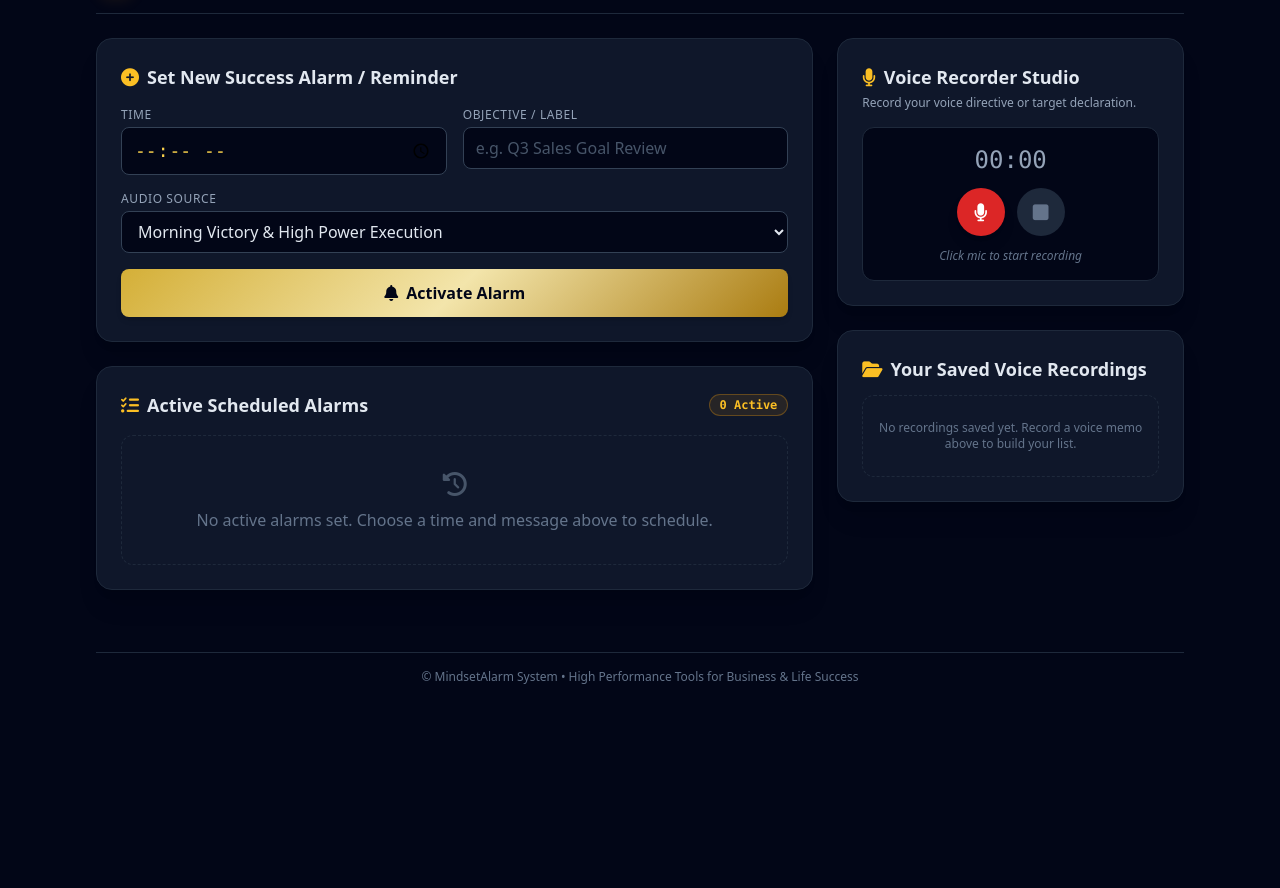
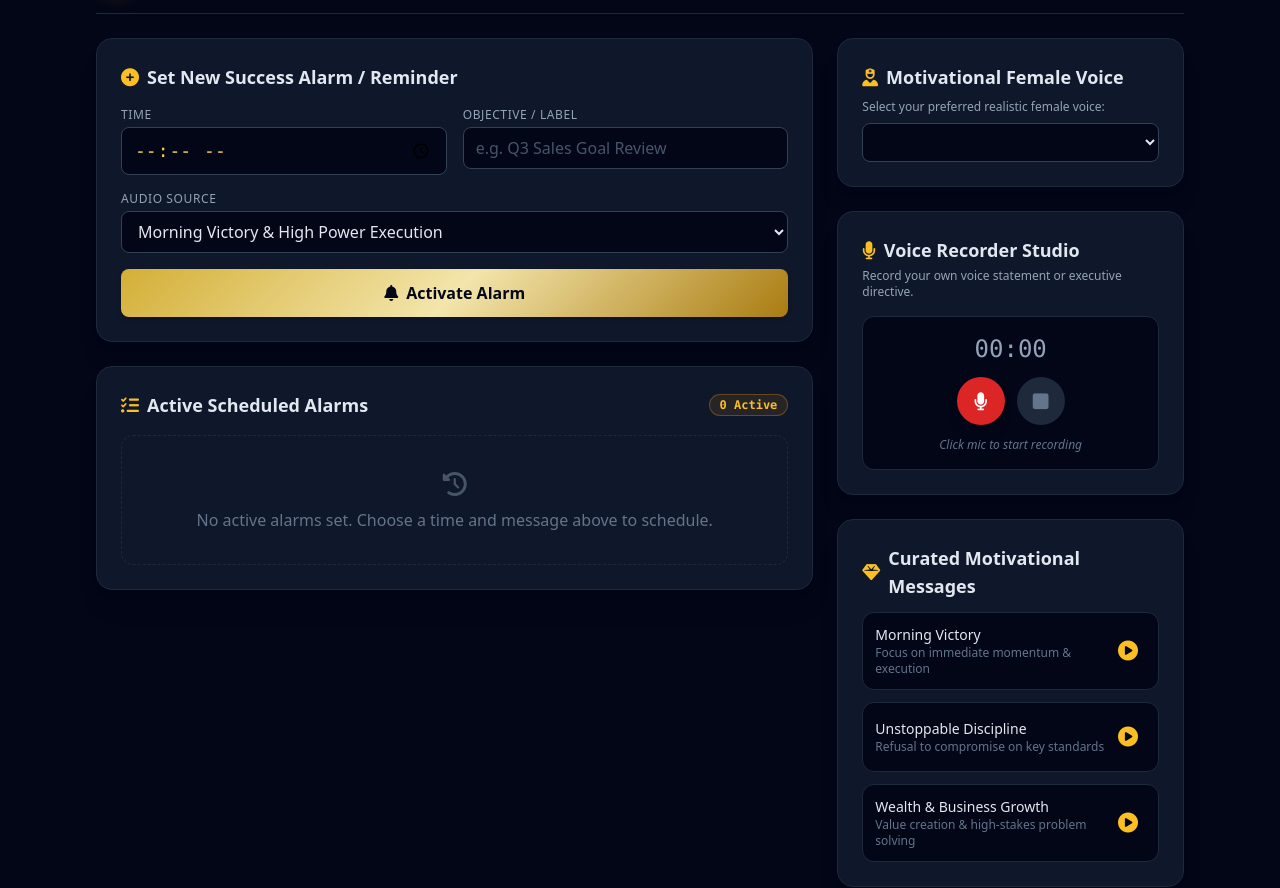
Before and after one commit to ArriveTime/Time, a plain HTML site: page index.html in a window 1280 px wide. Shown: the part 83-971 px from the top of the page. Before the commit the page ends 800 px from the top, so only its background shows below. Drawn offline with nearby package versions, Linux system fonts and the light colour scheme.

Commit message:
Update audio source options and voice settings

```diff
--- a/index.html
+++ b/index.html
@@ -72,7 +72,7 @@
             <div>
               <label class="block text-xs uppercase tracking-wider text-slate-400 mb-1">Audio Source</label>
               <select id="audioSourceType" class="w-full bg-slate-950 border border-slate-700 rounded-lg px-3 py-2 text-slate-200 focus:outline-none focus:border-amber-400 transition">
-                <optgroup label="Curated Executive Audio">
+                <optgroup label="Curated Motivational Messages (Female AI Voice)">
                   <option value="preset-1">Morning Victory & High Power Execution</option>
                   <option value="preset-2">Unstoppable Discipline & Focus</option>
                   <option value="preset-3">Executive Wealth & Business Growth</option>
@@ -109,15 +109,28 @@
 
       </div>
 
-      <!-- Column 2: Voice Studio & Saved Library -->
+      <!-- Column 2: Voice Studio, Voice Settings & Library -->
       <div class="space-y-6">
 
+        <!-- Voice Selection Setting -->
+        <div class="bg-slate-900 border border-slate-800 rounded-2xl p-5 md:p-6 shadow-xl">
+          <h2 class="text-lg font-semibold text-slate-200 mb-2 flex items-center space-x-2">
+            <i class="fa-solid fa-user-nurse text-amber-400"></i>
+            <span>Motivational Female Voice</span>
+          </h2>
+          <label class="block text-xs text-slate-400 mb-2">Select your preferred realistic female voice:</label>
+          <select id="femaleVoiceSelect" class="w-full bg-slate-950 border border-slate-700 rounded-lg px-3 py-2 text-sm text-slate-200 focus:outline-none focus:border-amber-400">
+            <option value="">Loading high-quality female voices...</option>
+          </select>
+        </div>
+
+        <!-- Voice Recorder Studio -->
         <div class="bg-slate-900 border border-slate-800 rounded-2xl p-5 md:p-6 shadow-xl">
           <h2 class="text-lg font-semibold text-slate-200 mb-1 flex items-center space-x-2">
             <i class="fa-solid fa-microphone text-amber-400"></i>
             <span>Voice Recorder Studio</span>
           </h2>
-          <p class="text-xs text-slate-400 mb-4">Record your voice directive or target declaration.</p>
+          <p class="text-xs text-slate-400 mb-4">Record your own voice statement or executive directive.</p>
 
           <div class="bg-slate-950 border border-slate-800 rounded-xl p-4 text-center space-y-3">
             <div id="recordTimer" class="font-mono text-2xl text-slate-400">00:00</div>
@@ -143,7 +156,41 @@
           </div>
         </div>
 
-        <!-- Saved Voice Library Display -->
+        <!-- Curated Motivational Audio Presets -->
+        <div class="bg-slate-900 border border-slate-800 rounded-2xl p-5 md:p-6 shadow-xl">
+          <h2 class="text-lg font-semibold text-slate-200 mb-3 flex items-center space-x-2">
+            <i class="fa-solid fa-gem text-amber-400"></i>
+            <span>Curated Motivational Messages</span>
+          </h2>
+
+          <div class="space-y-3">
+            <div class="p-3 bg-slate-950 border border-slate-800 rounded-xl flex items-center justify-between">
+              <div>
+                <div class="text-sm font-medium text-slate-200">Morning Victory</div>
+                <div class="text-xs text-slate-500">Focus on immediate momentum & execution</div>
+              </div>
+              <button onclick="previewPreset(1)" class="text-amber-400 hover:text-amber-300 p-2"><i class="fa-solid fa-circle-play text-xl"></i></button>
+            </div>
+
+            <div class="p-3 bg-slate-950 border border-slate-800 rounded-xl flex items-center justify-between">
+              <div>
+                <div class="text-sm font-medium text-slate-200">Unstoppable Discipline</div>
+                <div class="text-xs text-slate-500">Refusal to compromise on key standards</div>
+              </div>
+              <button onclick="previewPreset(2)" class="text-amber-400 hover:text-amber-300 p-2"><i class="fa-solid fa-circle-play text-xl"></i></button>
+            </div>
+
+            <div class="p-3 bg-slate-950 border border-slate-800 rounded-xl flex items-center justify-between">
+              <div>
+                <div class="text-sm font-medium text-slate-200">Wealth & Business Growth</div>
+                <div class="text-xs text-slate-500">Value creation & high-stakes problem solving</div>
+              </div>
+              <button onclick="previewPreset(3)" class="text-amber-400 hover:text-amber-300 p-2"><i class="fa-solid fa-circle-play text-xl"></i></button>
+            </div>
+          </div>
+        </div>
+
+        <!-- Saved Personal Recordings List -->
         <div class="bg-slate-900 border border-slate-800 rounded-2xl p-5 md:p-6 shadow-xl">
           <h2 class="text-lg font-semibold text-slate-200 mb-3 flex items-center space-x-2">
             <i class="fa-solid fa-folder-open text-amber-400"></i>
@@ -203,6 +250,8 @@
     // App State
     let alarms = JSON.parse(localStorage.getItem('mindset_alarms') || '[]');
     let customAudioList = [];
+    let availableVoices = [];
+    let selectedFemaleVoice = null;
     let activeTriggeredAlarm = null;
     let currentPlayingAudio = null;
     let db;
@@ -228,6 +277,7 @@
     const audioSourceTypeSelect = document.getElementById('audioSourceType');
     const recordingsOptGroup = document.getElementById('recordingsOptGroup');
     const savedRecordingsList = document.getElementById('savedRecordingsList');
+    const femaleVoiceSelect = document.getElementById('femaleVoiceSelect');
 
     const recordBtn = document.getElementById('recordBtn');
     const stopRecordBtn = document.getElementById('stopRecordBtn');
@@ -293,6 +343,45 @@
         req.onsuccess = () => resolve();
         req.onerror = (e) => reject(e);
       });
+    }
+
+    // Voice Engine: Detect and filter realistic female voices
+    function populateFemaleVoices() {
+      if ('speechSynthesis' in window) {
+        availableVoices = window.speechSynthesis.getVoices();
+        femaleVoiceSelect.innerHTML = '';
+
+        // English female voices priority matchers
+        const femaleKeywords = ['female', 'samantha', 'victoria', 'zira', 'jennie', 'aria', 'jenny', 'karen', 'sora', 'ava', 'emma', 'google us english'];
+        let femaleVoices = availableVoices.filter(v =>
+          v.lang.startsWith('en') && femaleKeywords.some(kw => v.name.toLowerCase().includes(kw))
+        );
+
+        if (femaleVoices.length === 0) {
+          femaleVoices = availableVoices.filter(v => v.lang.startsWith('en'));
+        }
+
+        femaleVoices.forEach((voice, index) => {
+          const option = document.createElement('option');
+          option.value = voice.name;
+          option.textContent = `${voice.name} (${voice.lang})`;
+          if (index === 0) option.selected = true;
+          femaleVoiceSelect.appendChild(option);
+        });
+
+        if (femaleVoices.length > 0) {
+          selectedFemaleVoice = femaleVoices[0];
+        }
+      }
+    }
+
+    femaleVoiceSelect.addEventListener('change', (e) => {
+      selectedFemaleVoice = availableVoices.find(v => v.name === e.target.value);
+    });
+
+    if ('speechSynthesis' in window) {
+      window.speechSynthesis.onvoiceschanged = populateFemaleVoices;
+      populateFemaleVoices();
     }
 
     // App Initialization
@@ -374,6 +463,22 @@
       await deleteRecordingFromDB(id);
       await loadRecordingsFromDB();
     };
+
+    window.previewPreset = function(num) {
+      window.speechSynthesis.cancel();
+      const text = presetMessages[`preset-${num}`];
+      speakWithFemaleVoice(text);
+    };
+
+    function speakWithFemaleVoice(text) {
+      const utterance = new SpeechSynthesisUtterance(text);
+      if (selectedFemaleVoice) {
+        utterance.voice = selectedFemaleVoice;
+      }
+      utterance.rate = 0.95;  // Slightly lower rate for clarity
+      utterance.pitch = 1.05; // Humanistic warm pitch tuning
+      window.speechSynthesis.speak(utterance);
+    }
 
     function renderAlarms() {
       alarmCountBadge.textContent = `${alarms.length} Active`;
@@ -569,12 +674,8 @@
 
       if (alarm.audioSource.startsWith('preset-')) {
         const text = presetMessages[alarm.audioSource];
-        modalAudioTitle.textContent = text;
-
-        window.speechSynthesis.cancel();
-        const utterance = new SpeechSynthesisUtterance(text);
-        utterance.rate = 0.95;
-        window.speechSynthesis.speak(utterance);
+        modalAudioTitle.textContent = `"${text}"`;
+        speakWithFemaleVoice(text);
       } else {
         const customRec = customAudioList.find(r => r.id === alarm.audioSource);
         if (customRec) {
@@ -585,7 +686,7 @@
           currentPlayingAudio.play();
         } else {
           modalAudioTitle.textContent = "Motivational Directive";
-          window.speechSynthesis.speak(new SpeechSynthesisUtterance("Time to execute your tasks and reach your target."));
+          speakWithFemaleVoice("Time to execute your tasks and reach your target.");
         }
       }
     }
```
